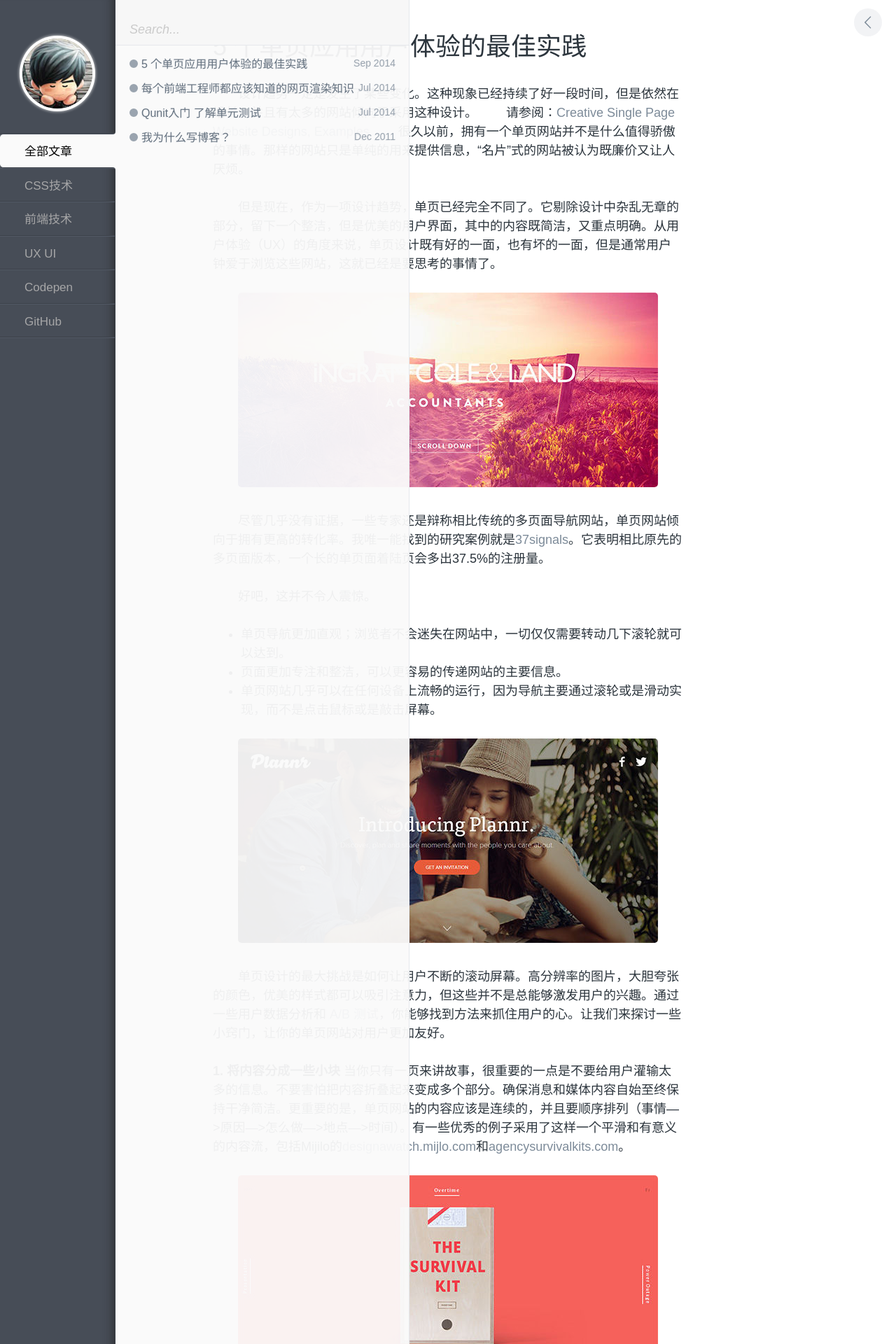
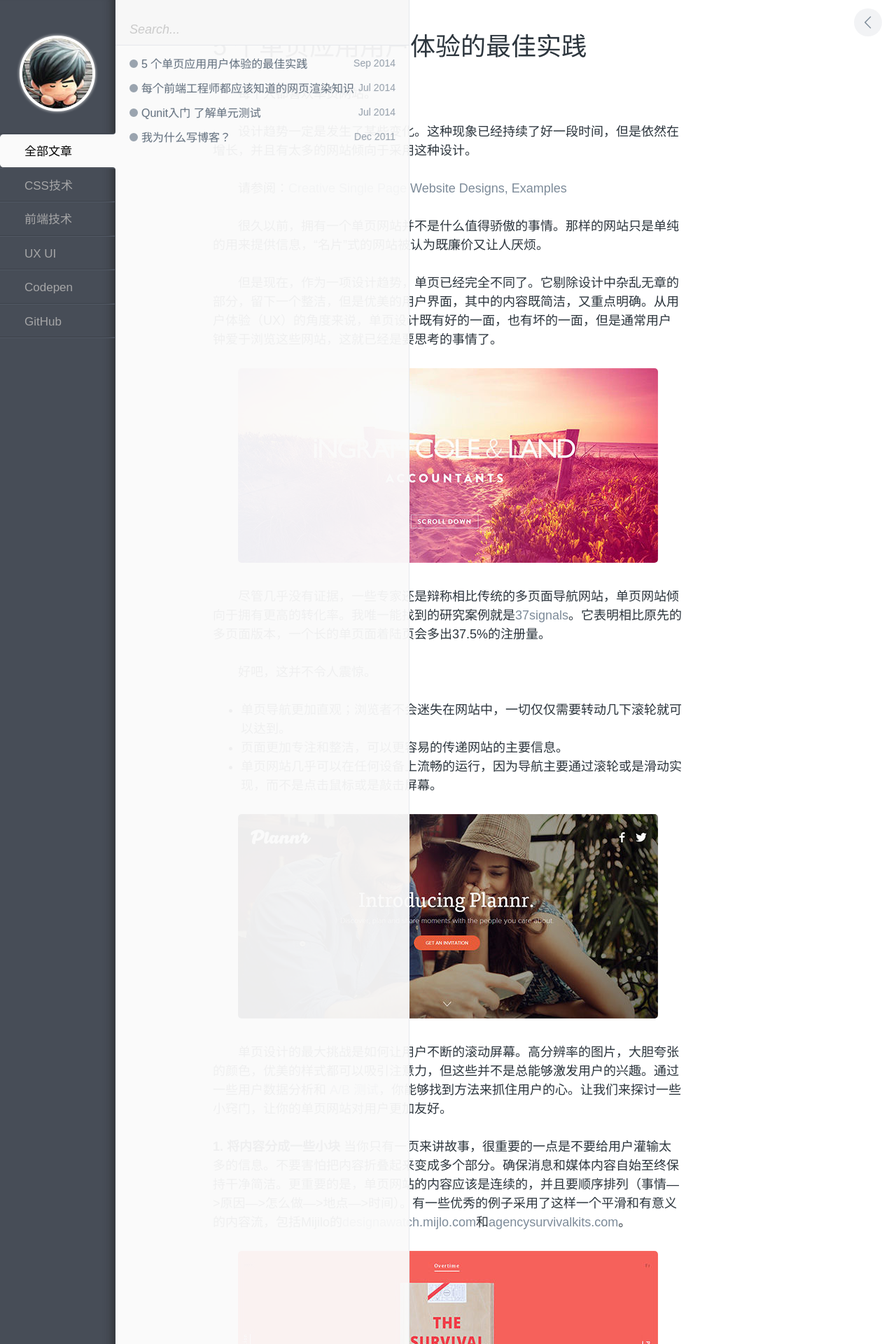
Before and after one commit to lifangz/lifangz.github.io, a Jekyll site: the page built from _posts/2014-09-23-UX.md, in a window 1280 px wide. Shown: the top 1920 px of the page at 70% size. Built offline with Jekyll 4.4.1, drawn with Linux system fonts in a browser that asks for light colours; Markdown is read by kramdown in place of the engine named in the settings; comment, search, counter and statistics services are not loaded.

Commit message:
更新文章

```diff
--- a/_posts/2014-09-23-UX.md
+++ b/_posts/2014-09-23-UX.md
@@ -4,8 +4,12 @@
 category: uxui
 description: 每个人都喜欢单页网站。
 ---
+　　每个人都喜欢单页网站。
+
 　　设计趋势一定是发生了某些变化。这种现象已经持续了好一段时间，但是依然在增长，并且有太多的网站倾向于采用这种设计。
+
 　　请参阅：[Creative Single Page Website Designs, Examples](http://designmodo.com/single-page-websites-examples/)
+
 　　很久以前，拥有一个单页网站并不是什么值得骄傲的事情。那样的网站只是单纯的用来提供信息，“名片”式的网站被认为既廉价又让人厌烦。
 
 　　但是现在，作为一项设计趋势，单页已经完全不同了。它剔除设计中杂乱无章的部分，留下一个整洁，但是优美的用户界面，其中的内容既简洁，又重点明确。从用户体验（UX）的角度来说，单页设计既有好的一面，也有坏的一面，但是通常用户钟爱于浏览这些网站，这就已经是要思考的事情了。
```
Also changed, not shown: other parts of _posts/2014-09-23-UX.md (+2 -0 lines).
